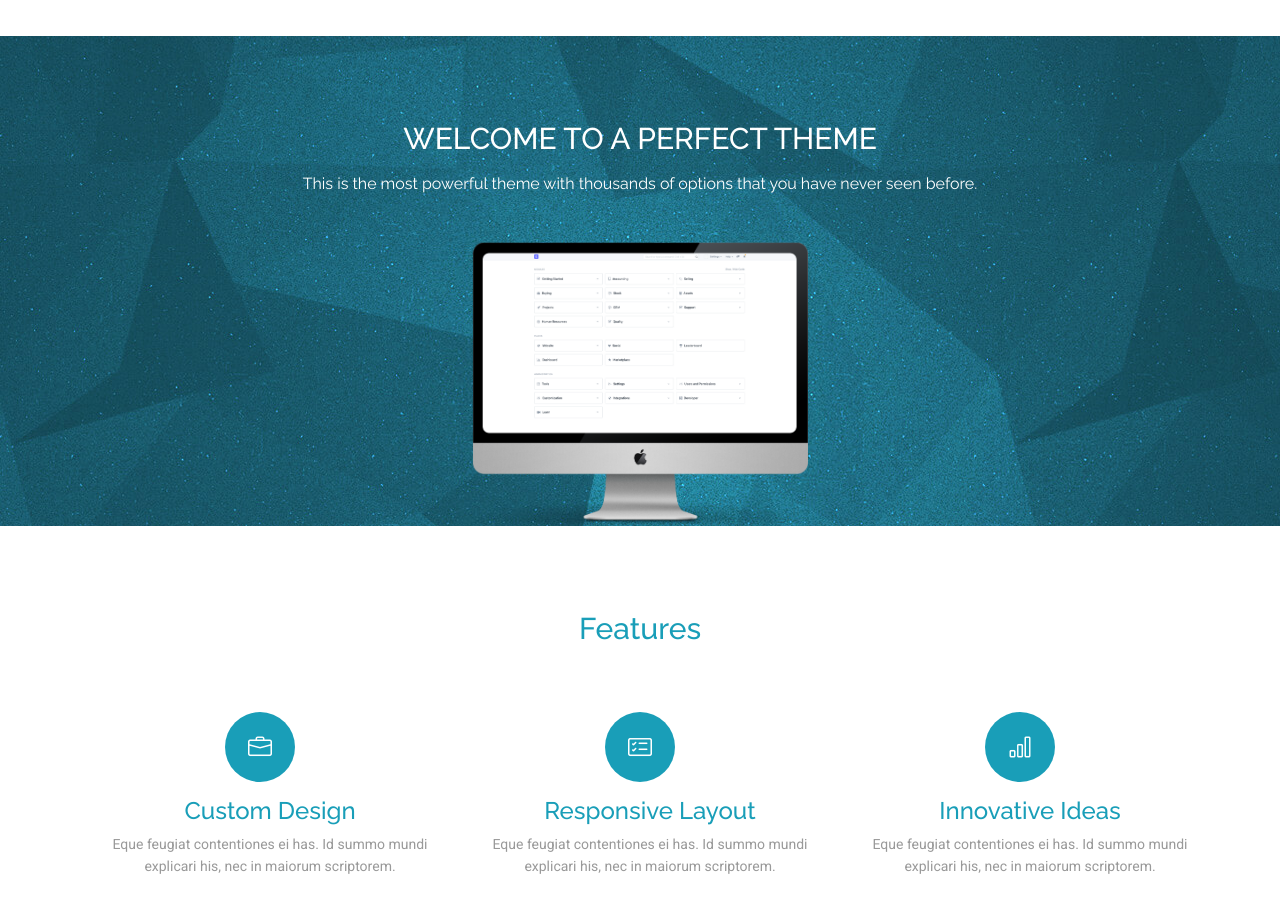
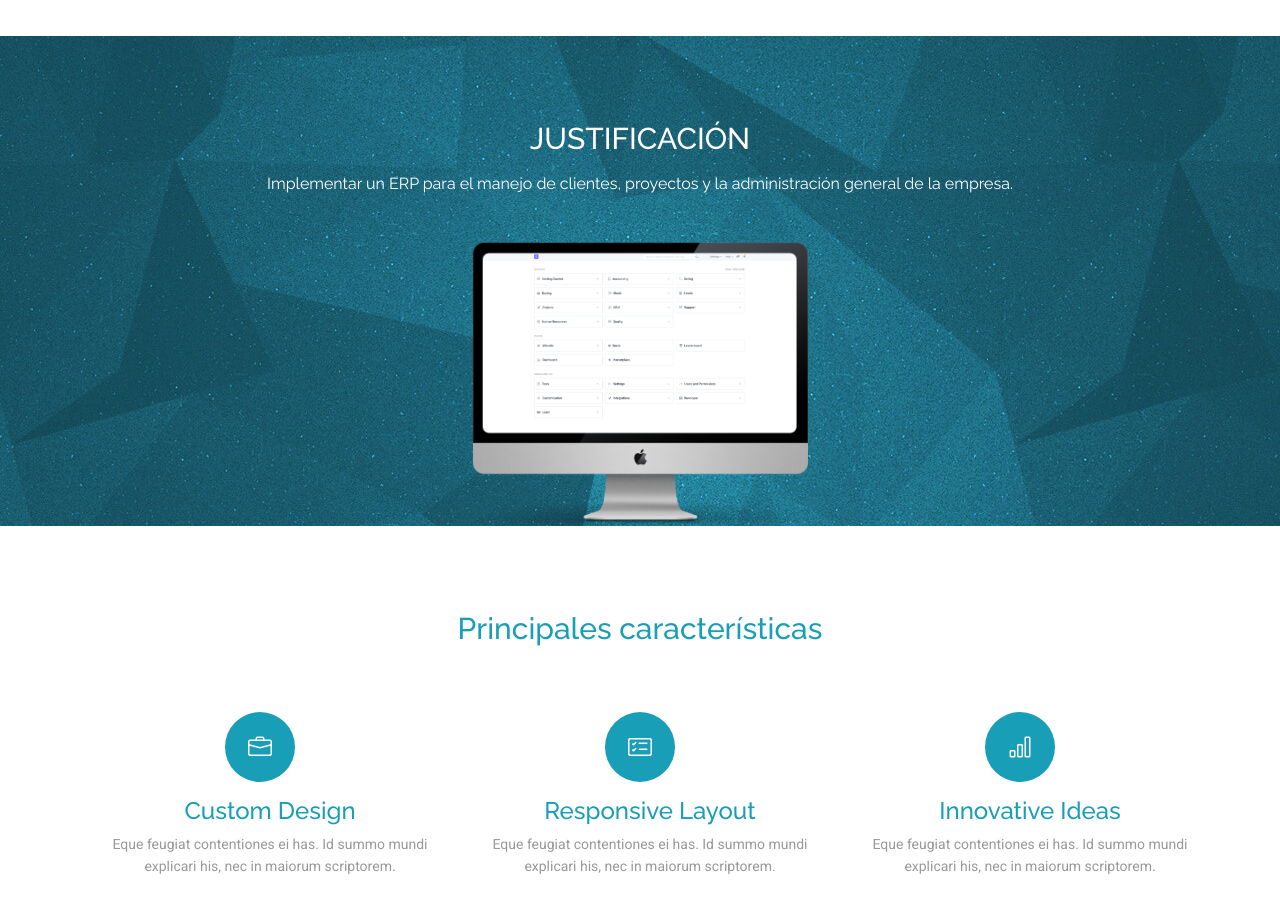
Before and after one commit to IvanRojas13/IvanRojas13.github.io, a plain HTML site: page index.html in a window 1280 px wide. Shown: the part 1440-2361 px from the top of the page. Drawn offline with Linux system fonts and the light colour scheme.

Commit message:
cambios 3.0

```diff
--- a/index.html
+++ b/index.html
@@ -5,7 +5,7 @@
   <meta charset="utf-8">
   <meta content="width=device-width, initial-scale=1.0" name="viewport">
 
-  <title>Bell Bootstrap Template</title>
+  <title>Implementación de un ERP</title>
   <meta content="" name="description">
   <meta content="" name="keywords">
 
@@ -92,7 +92,7 @@
       </nav><!-- .navbar -->
 
       <div class="header-social-links d-flex align-items-center">
-        <a href="#" class="youtube"><i class="bi bi-youtube"></i></a>
+        <a href="https://www.youtube.com/watch?v=CZawSf3l3jE&ab_channel=EduardoBerrones" target="_blank" class="youtube"><i class="bi bi-youtube"></i></a>
       </div>
     </div>
   </header><!-- End Header -->
@@ -142,9 +142,9 @@
 
     <!-- ======= Welcome Section ======= -->
     <section class="welcome text-center">
-      <h2>Welcome to a perfect theme</h2>
+      <h2>Justificación</h2>
       <p>
-        This is the most powerful theme with thousands of options that you have never seen before.
+        Implementar un ERP para el manejo de clientes, proyectos y la administración general de la empresa.
       </p>
       <img alt="Bell - A perfect theme" class="gadgets-img hidden-md-down" src="assets/img/gadgets.png" height="90%">
     </section><!-- End Welcome Section -->
@@ -154,7 +154,7 @@
 
       <div class="container">
         <h2 class="text-center">
-          Features
+          Principales características
         </h2>
 
         <div class="row">
```
